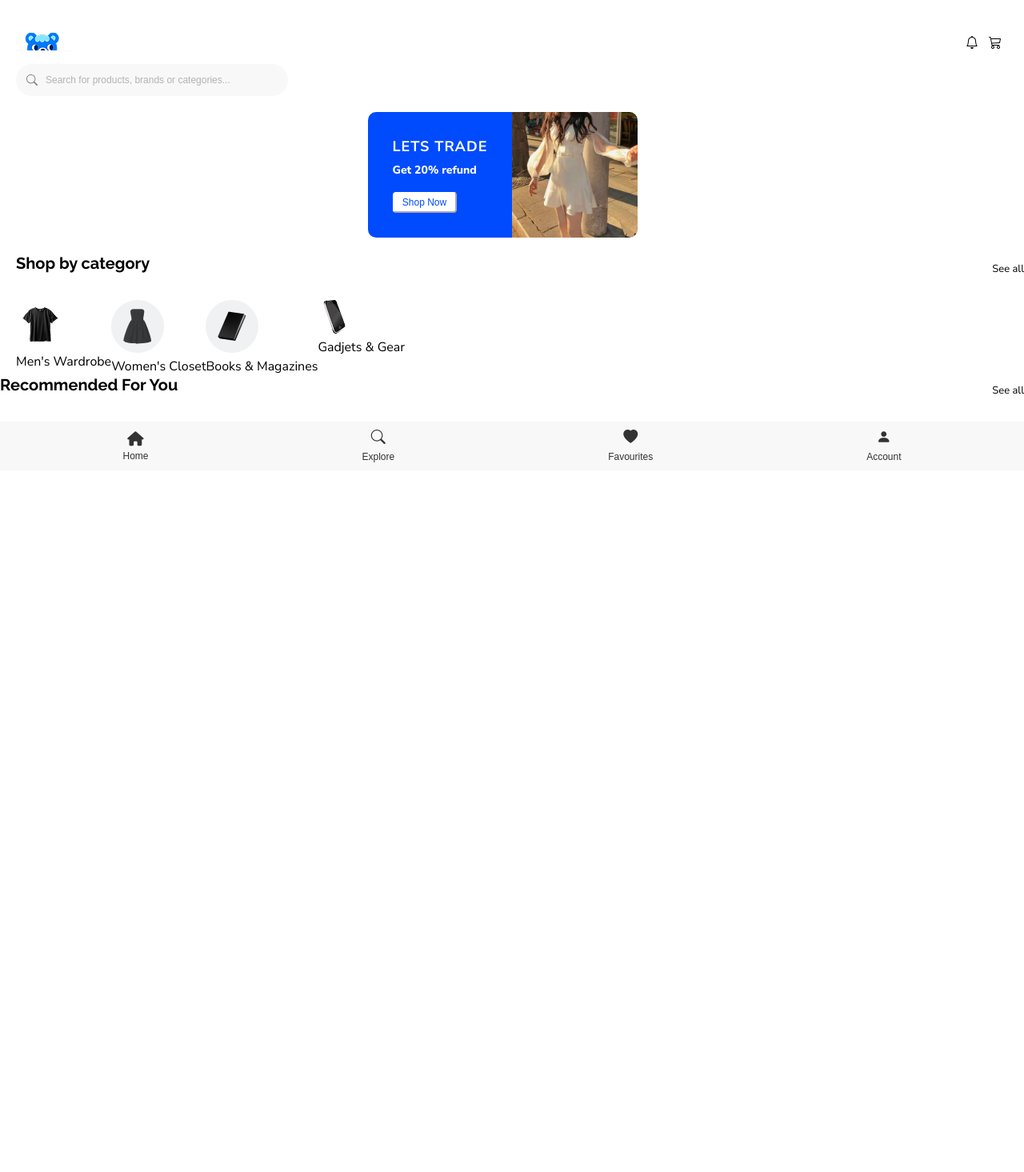
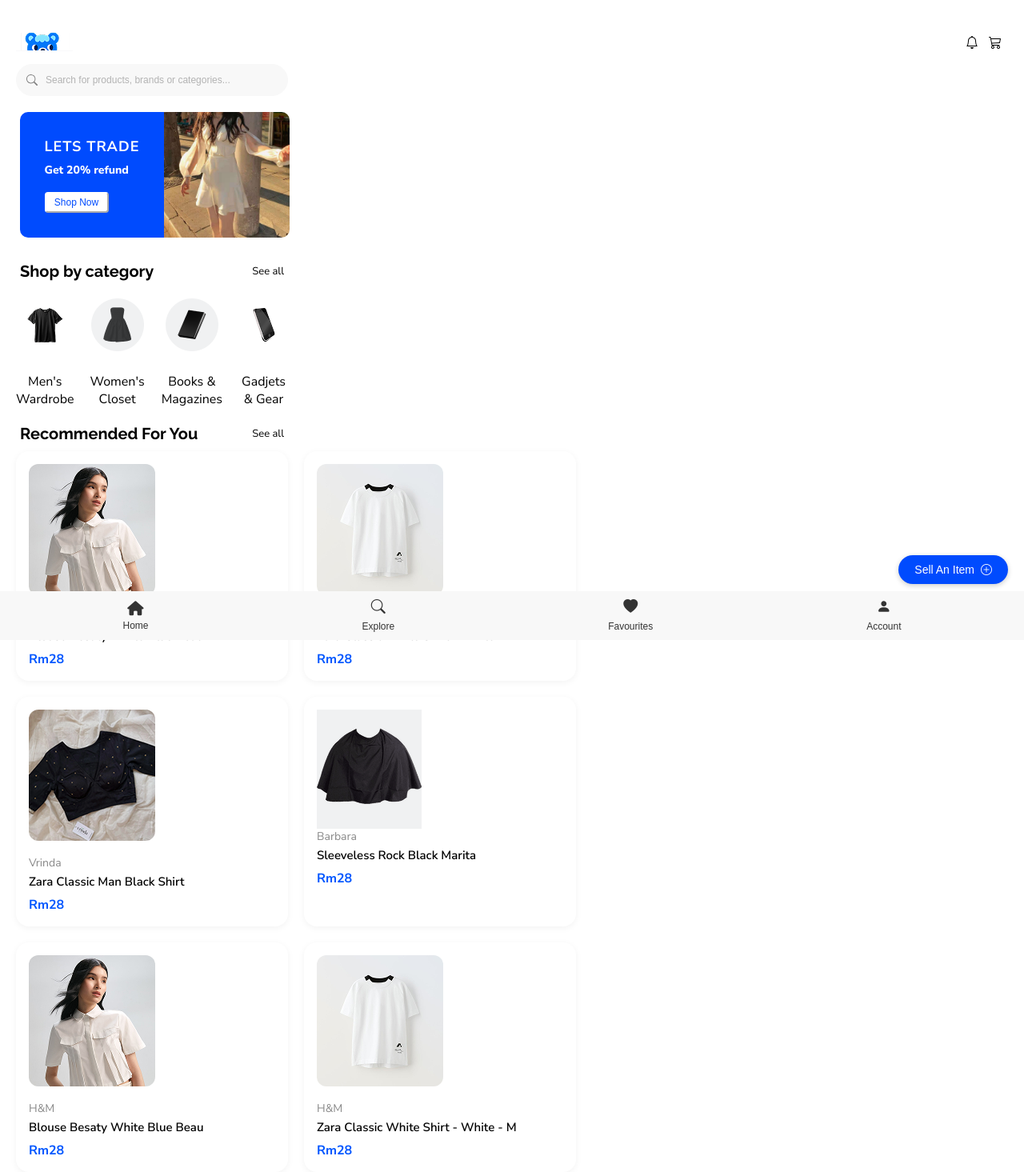
Before and after one commit to TeyJunChengLearn/SDproject, a Flask app: page /homepage in a window 1280 px wide. Shown: the whole page at 80% size. Before the commit the page ends 578 px from the top, so only its background shows below. Run offline with Flask 3, Linux system fonts and the light colour scheme.

Commit message:
feat: homepage.html & css

```diff
--- a/static/stylesheets/homepage.css
+++ b/static/stylesheets/homepage.css
@@ -66,6 +66,7 @@
     height: 157px;
     margin: 20px auto;
     padding: 0 15px;
+    margin-left: 10px;
 }
 
 .sale-banner {
@@ -133,18 +134,55 @@
 
 .categories-container {
     justify-content: center;
-    margin-left: 20px;
+    margin-left: 10px;
     align-items: center;
 }
 
 .category {
     display: flex;
+    width: 100%;
+    max-width: 360px;
+    margin-top: -25px;
 }
 
 .category-text {
     display: flex;
+    flex-direction: row;
     justify-content: space-between;
+    align-items: center;
+    width: 100%;
+    max-width: 360px;
+    padding: 0 15px;
+    box-sizing: border-box;
+    flex-wrap: nowrap;
 }
+
+.men-wardrobe-container,
+.women-wardrobe-container,
+.books-magazine-container,
+.gadgets-container {
+    flex-direction: column;
+    align-items: center;
+    margin: 10px;
+    text-align: center;
+}
+
+.men-image, .women-image, .book-image, .gadgets-image {
+    display: flex;
+    align-items: center;
+    justify-content: center;
+    height: 120px; /* make sure this is the same for all */
+}
+
+.men-image img, .women-image img, .book-image img, .gadgets-image img {
+    max-height: 100%;
+    object-fit: contain;
+}
+
+.men-text, .women-text, .book-text, .gadgets-text {
+    margin-top: 10px;
+}
+
 
 h1 {
     margin: 0;
@@ -153,22 +191,127 @@
 }
 
 p {
-    margin: 10px 0 30px;
     font-family: 'Nunito Sans', sans-serif;
     font-size: 13px;
     font-weight: 300px;
 }
 
+.recommend-container {
+    justify-content: center;
+    margin-left: 10px;
+    align-items: center;
+}
+
 .recommend-text {
     display: flex;
+    flex-direction: row;
     justify-content: space-between;
+    align-items: center;
+    width: 100%;
+    max-width: 360px;
+    padding: 0 15px;
+    box-sizing: border-box;
+    flex-wrap: nowrap;
 }
+
+.recommend-product {
+    display: grid;
+    grid-template-columns: repeat(2, 1fr); /* two columns */
+    gap: 20px;
+    max-width: 720px;
+    width: 100%;
+    padding: 0 10px;
+    box-sizing: border-box;
+}
+
+.product-container {
+    background: white;
+    border-radius: 16px;
+    box-shadow: 0 2px 8px rgba(0, 0, 0, 0.05);
+    padding: 16px;
+    display: flex;
+    flex-direction: column;
+    align-items: flex-start;
+    box-sizing: border-box;
+}
+
+.product-image img {
+    width: 100%;
+    border-radius: 12px;
+    object-fit: cover;
+    margin-bottom: 12px;
+}
+
+.product-image img {
+    width: 100%;
+    border-radius: 12px;
+    object-fit: cover;
+    margin-bottom: 12px;
+}
+
+.sellers {
+    font-size: 14px;
+    color: #888;
+    margin-bottom: 4px;
+}
+
+.product-name {
+    font-weight: 600;
+    font-size: 15px;
+    margin-bottom: 8px;
+}
+
+.price {
+    color: #0056ff;
+    font-weight: bold;
+    font-size: 16px;
+}
+
+.image-container {
+    background-color: #F0F1F2;
+}
+
+.sellitem-container {
+    position: fixed;
+    bottom: 60px;
+    right: 20px;
+    z-index: 999;
+}
+
+.sell-btn {
+    background-color: #004BFE;
+    color: white;
+    border: none;
+    border-radius: 20px;
+    padding: 10px 20px;
+    font-size: 14px;
+    font-family: "Prompt", sans-serif;
+    box-shadow: 0 2px 6px rgba(0, 0, 0, 0.2);
+    cursor: pointer;
+    transition: background-color 0.3s ease;
+    align-items: flex-end;
+    margin-bottom: 10px;
+
+    display: inline-flex;
+    align-items: center;
+    gap: 8px; /* <-- this adds space between text and icon */
+}
+
+.sell-btn:hover {
+    background-color: #0056cc;
+}
+
 .navigation-bar-container {
     display: flex;
     justify-content:space-around;
     align-items: center;
     padding: 10px 20px;
     background-color: #f8f8f8;
+    position: fixed;
+    bottom: 0;
+    left: 0;
+    right: 0;
+    z-index: 1000;
 }
 
 .navigation-bar-container > div {
--- a/templates/homepage.html
+++ b/templates/homepage.html
@@ -53,25 +53,25 @@
         <div class="category">
             <div class="men-wardrobe-container">
                 <div class="men-image">
-                    <img src="static/men.png" alt="Header" />
+                    <img src="static/men.png" alt="Men" />
                 </div>
                 <span class="men-text">Men's Wardrobe</span>
             </div>
             <div class="women-wardrobe-container">
                 <div class="women-image">
-                    <img src="static/women.png" alt="Header" />
+                    <img src="static/women.png" alt="Women" />
                 </div>
                 <span class="women-text">Women's Closet</span>
             </div>
             <div class="books-magazine-container">
                 <div class="book-image">
-                    <img src="static/books.png" alt="Header" />
+                    <img src="static/books.png" alt="Books" />
                 </div>
                 <span class="book-text">Books & Magazines</span>
             </div>
             <div class="gadgets-container">
                 <div class="gadgets-image">
-                    <img src="static/gadgets.png" alt="Header" />
+                    <img src="static/gadgets.png" alt="Gadjets" />
                 </div>
                 <span class="gadgets-text">Gadjets & Gear</span>
             </div>
@@ -82,6 +82,62 @@
             <h1>Recommended For You</h1>
             <p>See all</p>
         </div>
+        <div class="recommend-product">
+            <div class="product-container">
+                <div class="product-image">
+                    <img src="static/beau.png" alt="Beau" />
+                </div>
+                <span class="sellers">H&M</span>
+                <span class="product-name">Blouse Besaty White Blue Beau</span>
+                <span class="price">Rm28</span>
+            </div>
+            <div class="product-container">
+                <div class="product-image">
+                    <img src="static/shirt.png" alt="Shirt" />
+                </div>
+                <span class="sellers">H&M</span>
+                <span class="product-name">Zara Classic White Shirt - White - M</span>
+                <span class="price">Rm28</span>
+            </div>
+            <div class="product-container">
+                <div class="product-image">
+                    <img src="static/blackshirt.png" alt="Black Shirt" />
+                </div>
+                <span class="sellers">Vrinda</span>
+                <span class="product-name">Zara Classic Man Black Shirt</span>
+                <span class="price">Rm28</span>
+            </div>
+            <div class="product-container">
+                <div class="product-image">
+                    <div class="image-container">
+                        <img src="static/marita.png" alt="Marita" />
+                    </div>
+                </div>
+                <span class="sellers">Barbara</span>
+                <span class="product-name">Sleeveless Rock Black Marita</span>
+                <span class="price">Rm28</span>
+            </div>
+            <div class="product-container">
+                <div class="product-image">
+                    <img src="static/beau.png" alt="Beau" />
+                </div>
+                <span class="sellers">H&M</span>
+                <span class="product-name">Blouse Besaty White Blue Beau</span>
+                <span class="price">Rm28</span>
+            </div>
+            <div class="product-container">
+                <div class="product-image">
+                    <img src="static/shirt.png" alt="Shirt" />
+                </div>
+                <span class="sellers">H&M</span>
+                <span class="product-name">Zara Classic White Shirt - White - M</span>
+                <span class="price">Rm28</span>
+            </div>
+        </div>
+    </div>
+
+    <div class="sellitem-container">
+        <button type="button" class="sell-btn" onclick="window.location.href='#'">Sell An Item<i class="bi bi-plus-circle"></i></button>
     </div>
 
     <div class="navigation-bar-container">
```
Also changed, not shown: static/beau.png (added), static/blackshirt.png (added), static/marita.png (added), static/shirt.png (added).
